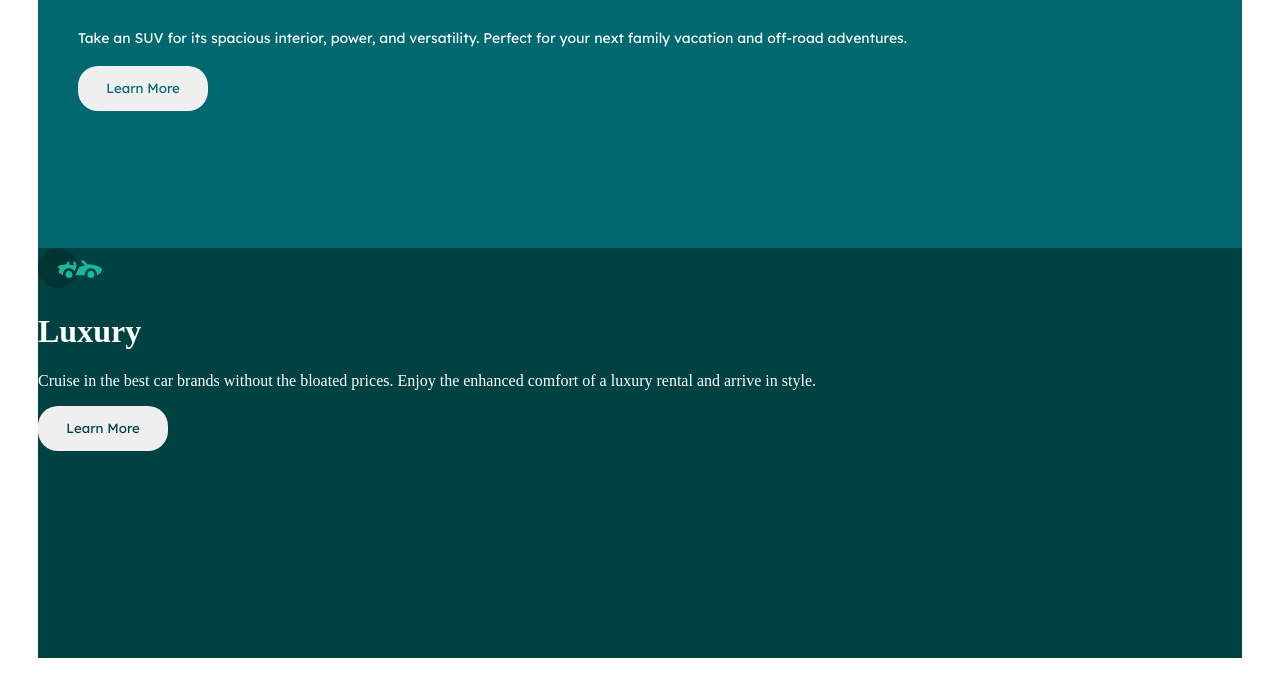
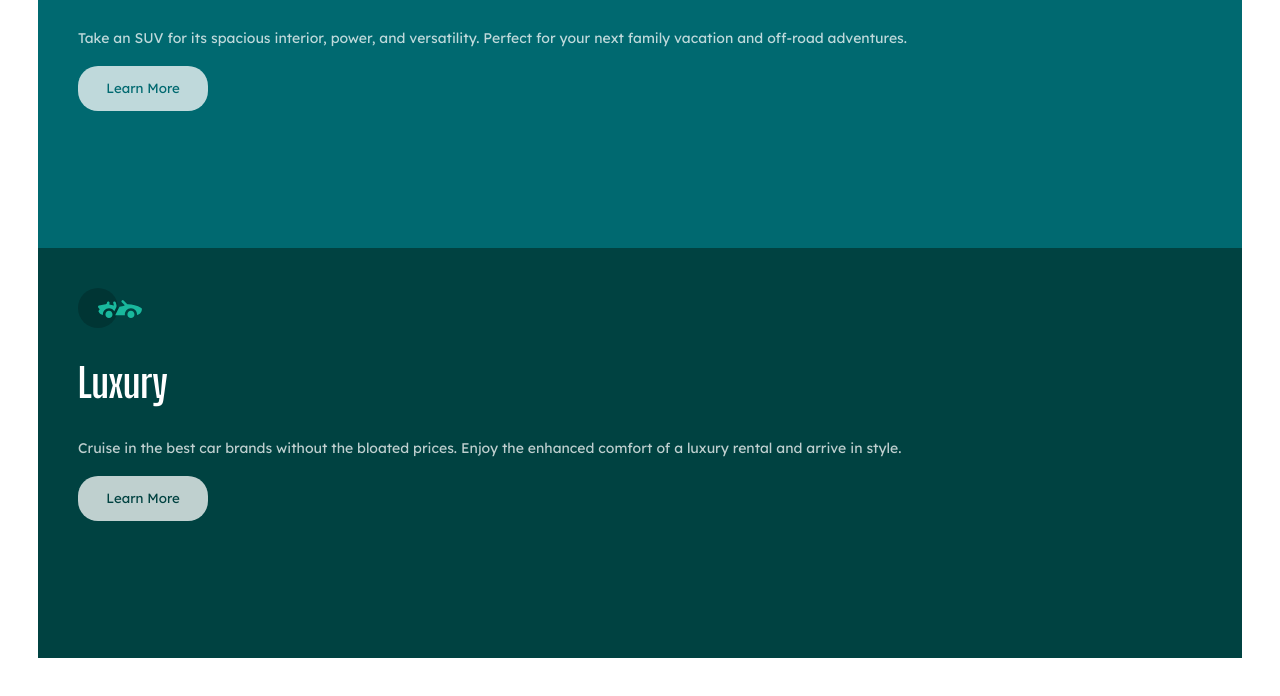
Before and after one commit to antuansabe/Flexbox-exercise, a plain HTML site: page index.html in a window 1280 px wide. Shown: the part 672-1368 px from the top of the page. Drawn offline with Linux system fonts and the light colour scheme.

Commit message:
update pseudoclass hover and text details

```diff
--- a/styles/movile_style.css
+++ b/styles/movile_style.css
@@ -31,6 +31,7 @@
 }
 
 .sedans p {
+    color:hsla(0, 0%, 100%, 0.75);
     font-family: Lexend Deca;
     font-weight: 100;
     font-size: 14px;
@@ -41,6 +42,7 @@
 }
 
 .button__sedans{
+    background-color: hsla(0, 0%, 100%, 0.75);
     border-style: none;
     border-radius: 20px;
     color:hsl(31, 77%, 52%);
@@ -48,8 +50,10 @@
     height: 45px;
     margin-left: 40px;
     width: 130px;
-
-
+}
+.button__sedans:hover {
+    cursor: pointer;
+    background-color: hsl(0, 0%, 95%);
 }
 
 /* Aqui comienzan los estilos del segundo contenedor */
@@ -70,6 +74,7 @@
 }
 
 .suvs p {
+    color: hsla(0, 0%, 100%, 0.75);
     font-family: Lexend Deca;
     font-weight: 100;
     font-size: 14px;
@@ -81,6 +86,7 @@
 
 
 .button__suvs{
+    background-color: hsla(0, 0%, 100%, 0.75);
     border-style: none;
     border-radius: 20px;
     color:hsl(184, 100%, 22%);
@@ -89,18 +95,54 @@
     height: 45px;
     width: 130px;
 }
+.button__suvs:hover {
+    cursor: pointer;
+    background-color: hsl(0, 0%, 95%);
+}
 
+/* Aqui comienzan los estilos del tercer contenedor */
 
 .luxury{
     background-color: hsl(179, 100%, 13%);
-
 }
 
+.luxury svg{
+    margin-top: 40px;
+    margin-left: 40px;
+}
+
+.luxury h1 {
+    font-family:Big Shoulders Display;
+    font-weight:lighter;
+    font-size: 40px;
+    margin-left: 40px;
+}
+
+.luxury p {
+    color:hsla(0, 0%, 100%, 0.75);
+    font-family: Lexend Deca;
+    font-weight: 100;
+    font-size: 14px;
+    text-align: left;
+    margin-left: 20px;
+    padding: 0px 50px 0px 20px;
+    line-height: 2em;
+}
+
+
 .button__luxury{
+    background-color: hsla(0, 0%, 100%, 0.75);
     border-style: none;
     border-radius: 20px;
     color: hsl(179, 100%, 13%);
     font-family: Lexend Deca;
+    margin-left: 40px;
     height: 45px;
     width: 130px;
+
 }
+
+.button__luxury:hover {
+    cursor: pointer;
+    background-color: hsl(0, 0%, 95%);
+}
```
